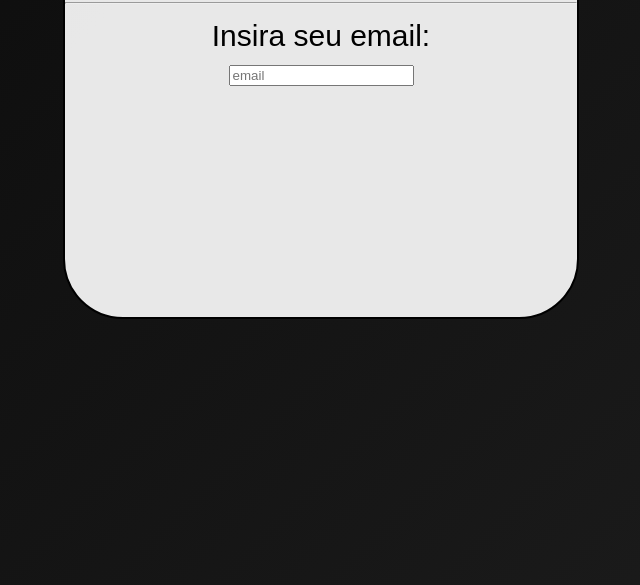
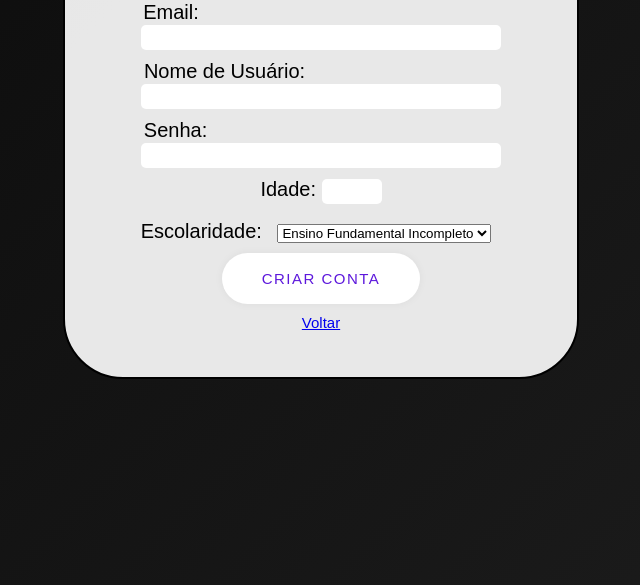
Before and after one commit to Filipe-Jose/PW1, a plain HTML site: page cadastre-se/cadastrar.html in a window 1280 px wide. Shown: the part 215-800 px from the top of the page, without its empty margins (319-959 px from the left). Drawn offline with Linux system fonts and the light colour scheme.

Commit message:
Entrar e Cadastrar 19/05

```diff
--- a/cadastre-se/cadastrar.html
+++ b/cadastre-se/cadastrar.html
@@ -8,14 +8,31 @@
     <link rel="stylesheet" href="style.css" type="text/css">
 </head>
 <body>
-    <div class="bloco">
+    <div class="bloco" style="font-size: 20px; height: 340px;">
         <h3 style="margin: -20px;">Crie uma conta:</h3>
         <hr style="margin-top: 35px;">
         <form>
-            <label for="email">Insira seu email:</label><br>
-            <input type="email" id="email" name="email" placeholder="email">
-
+            <label for="email" style="margin-left: -300px;">Email:</label><br>
+            <input type="email" id="email" name="email" maxlength="90"><br>
+            <label for="user" style="margin-left: -193px;">Nome de Usuário:</label><br>
+            <input type="text" id="user" name="user" maxlength="18"><br>
+            <label for="senha" style="margin-left: -291px;">Senha:</label><br>
+            <input type="password" id="senha" name="senha" maxlength="18"><br>
+            <label for="age">Idade:</label>
+            <input type="number" id="age" name="age" min="0" style="width: 50px;"><br>
+            <label>Escolaridade:</label>
+            <select id="cars" name="cars" style="margin: 10px;">
+                <option value="fundamental_incompleto">Ensino Fundamental Incompleto</option>
+                <option value="fundamental_completo"> Ensino Fundamental Completo</option>
+                <option value="medio">Ensino Médio</option>
+                <option value="superior">Ensino Superior</option>
+                <option value="pos">Pós-Graduação</option>
+                <option value="mestrado">Mestrado</option>
+                <option value="doutorado">Doutorado</option>
+            </select><br>
+            <button type="submit" >Criar Conta</button>
         </form>
+        <a href="index.html" style="font-size: 15px;">Voltar</a>
     </div>
 </body>
 </html>
--- a/cadastre-se/style.css
+++ b/cadastre-se/style.css
@@ -9,6 +9,23 @@ body {
     margin: 0;
     padding: 0;
     height: 100vh;
+}
+
+input {
+    border: 2px transparent;
+    border-radius: 5px;
+    padding: 5px;
+    margin-bottom: 10px;
+    width: 350px;
+    transition: .05s ease;
+}
+
+input:hover {
+    border-bottom: 2px solid var(--botao);
+}
+
+input:focus {
+    outline-color: var(--botao);
 }
 
 button {
```
Also changed, not shown: cadastre-se/entrar.html (+13 -1 lines).
